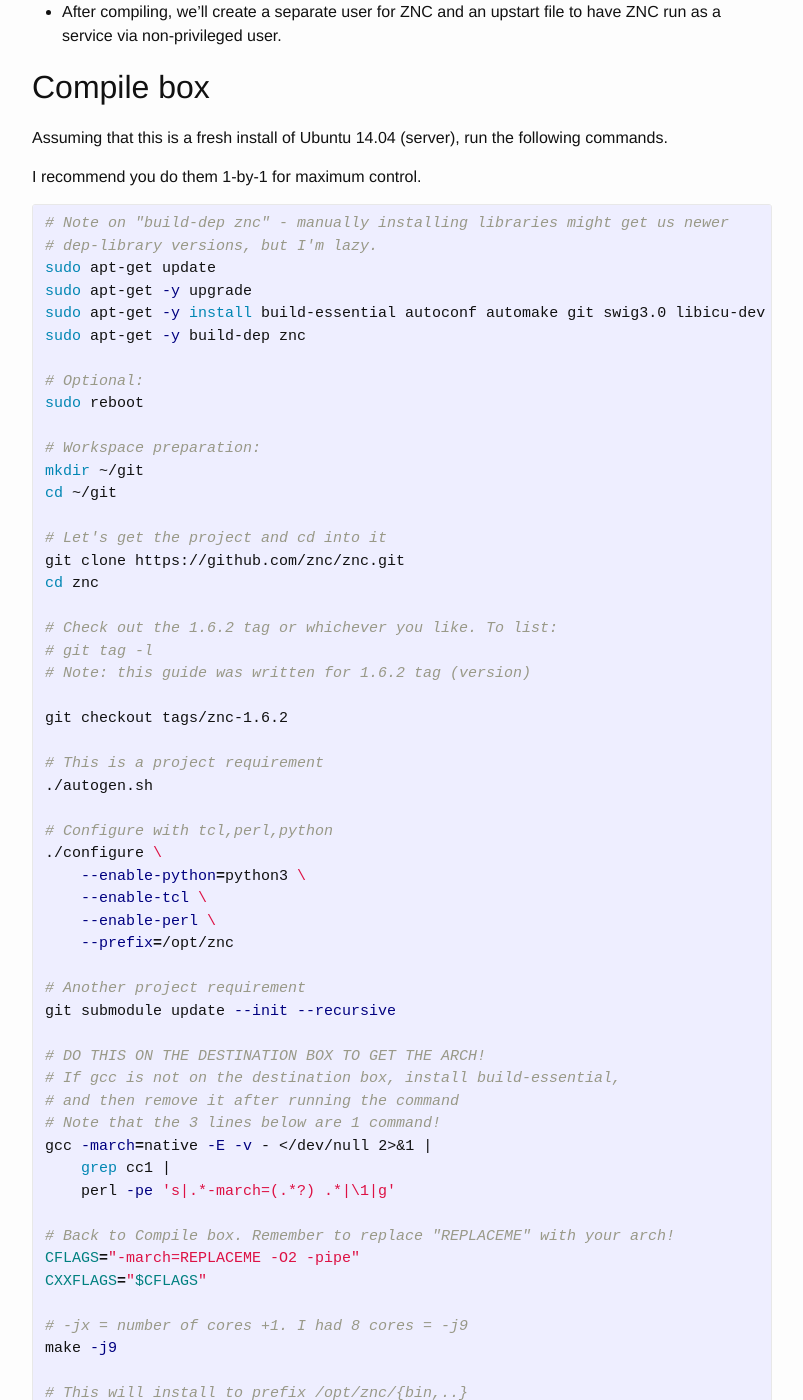
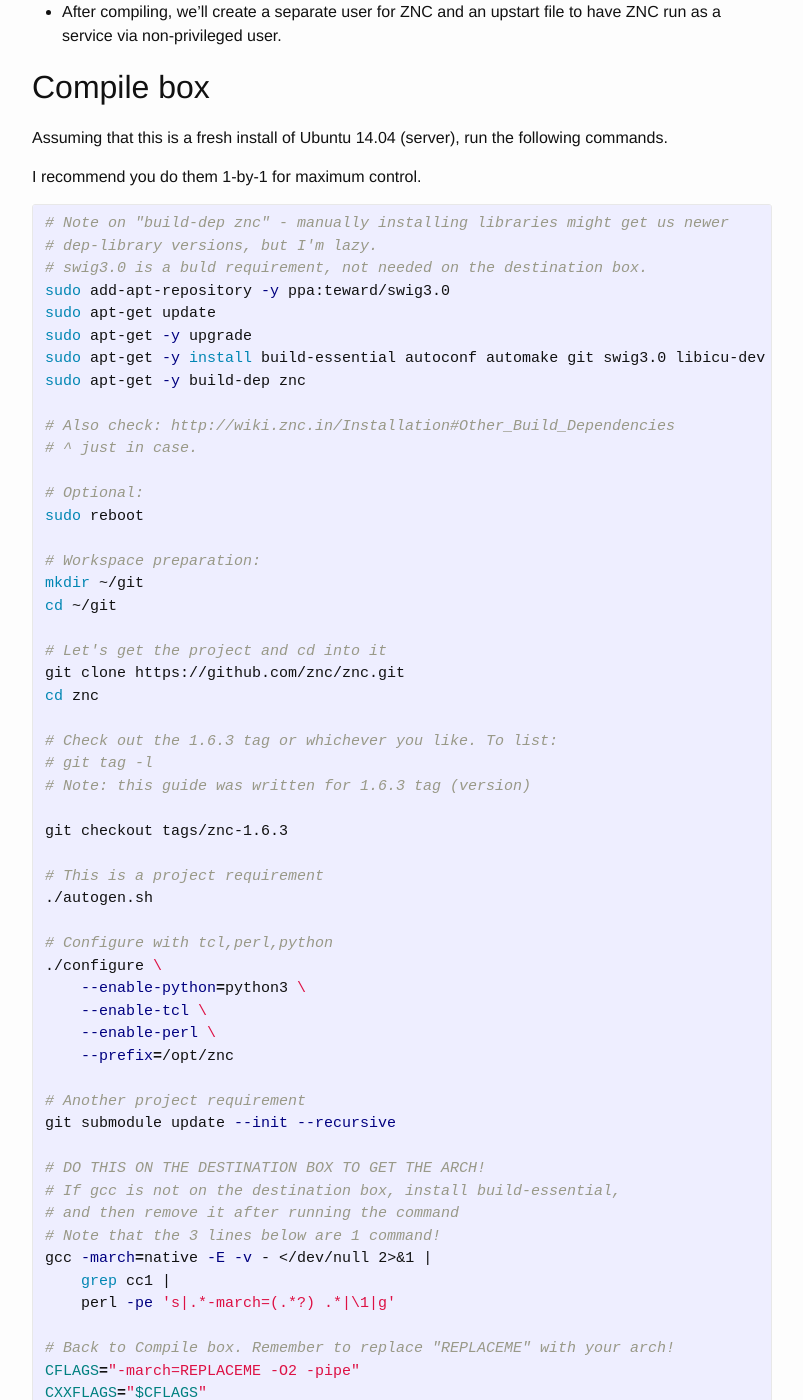
Before and after one commit to Kaurin/kaurin.github.io, a Jekyll site: the page built from _posts/2015-12-28-cross-compile-and-setup-znc-ubuntu.markdown, in a window 1280 px wide and 1400 px high, scrolled down 623 px. Shown: the whole window, without its empty margins (238-1041 px from the left). Built offline with Jekyll 4.4.1, drawn with Linux system fonts in a browser that asks for light colours; some of the changed text lies outside the part shown.

Commit message:
Updated the ZNC cross compile with some more details

```diff
--- a/_posts/2015-12-28-cross-compile-and-setup-znc-ubuntu.markdown
+++ b/_posts/2015-12-28-cross-compile-and-setup-znc-ubuntu.markdown
@@ -28,10 +28,15 @@
 {% highlight bash %}
 # Note on "build-dep znc" - manually installing libraries might get us newer
 # dep-library versions, but I'm lazy.
+# swig3.0 is a buld requirement, not needed on the destination box.
+sudo add-apt-repository -y ppa:teward/swig3.0
 sudo apt-get update
 sudo apt-get -y upgrade
 sudo apt-get -y install build-essential autoconf automake git swig3.0 libicu-dev
 sudo apt-get -y build-dep znc
+
+# Also check: http://wiki.znc.in/Installation#Other_Build_Dependencies
+# ^ just in case.
 
 # Optional:
 sudo reboot
@@ -44,11 +49,11 @@
 git clone https://github.com/znc/znc.git
 cd znc
 
-# Check out the 1.6.2 tag or whichever you like. To list:
+# Check out the 1.6.3 tag or whichever you like. To list:
 # git tag -l
-# Note: this guide was written for 1.6.2 tag (version)
+# Note: this guide was written for 1.6.3 tag (version)
 
-git checkout tags/znc-1.6.2
+git checkout tags/znc-1.6.3
 
 # This is a project requirement
 ./autogen.sh
```
Also changed, not shown: other parts of _posts/2015-12-28-cross-compile-and-setup-znc-ubuntu.markdown (+1 -1 lines), 3 other files.
